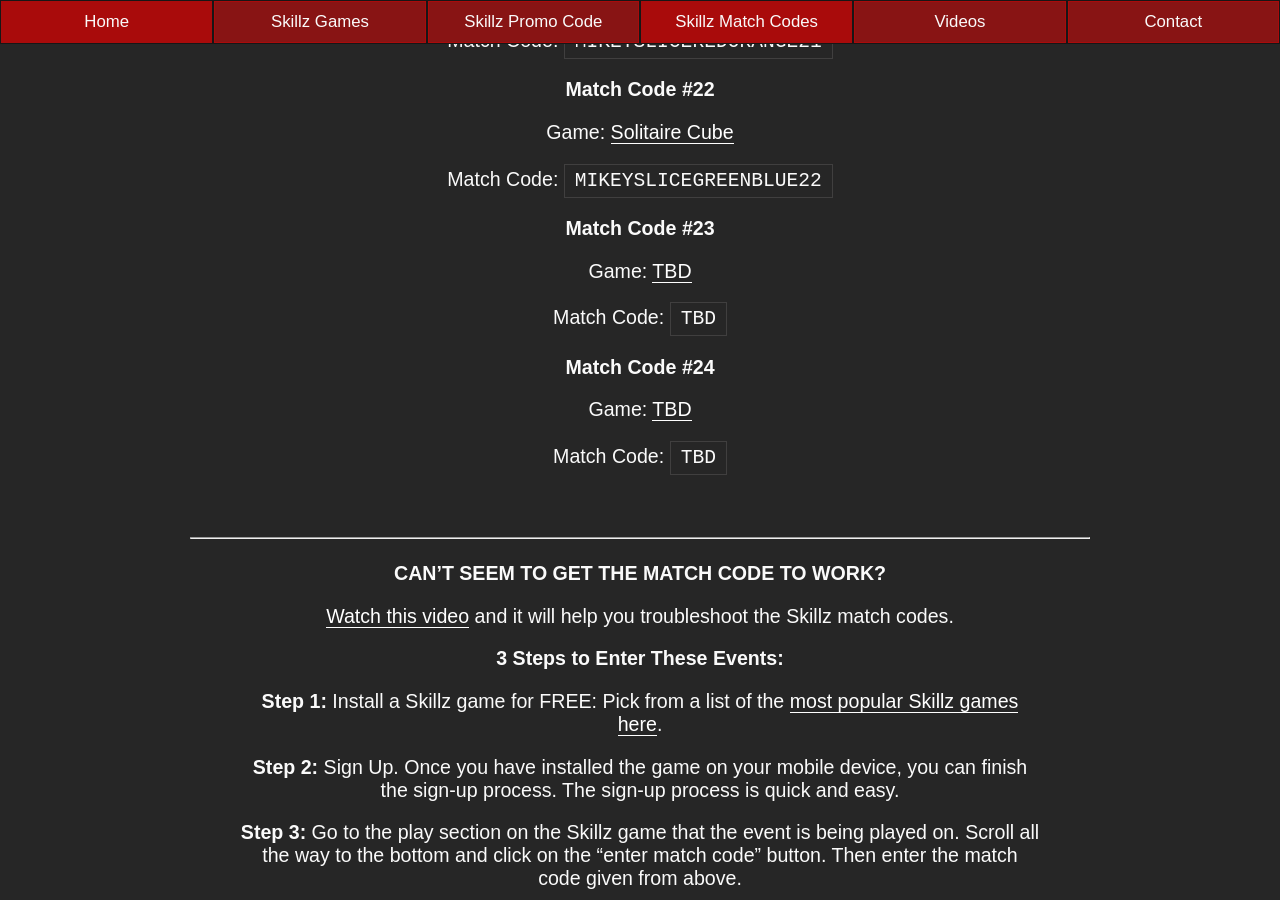
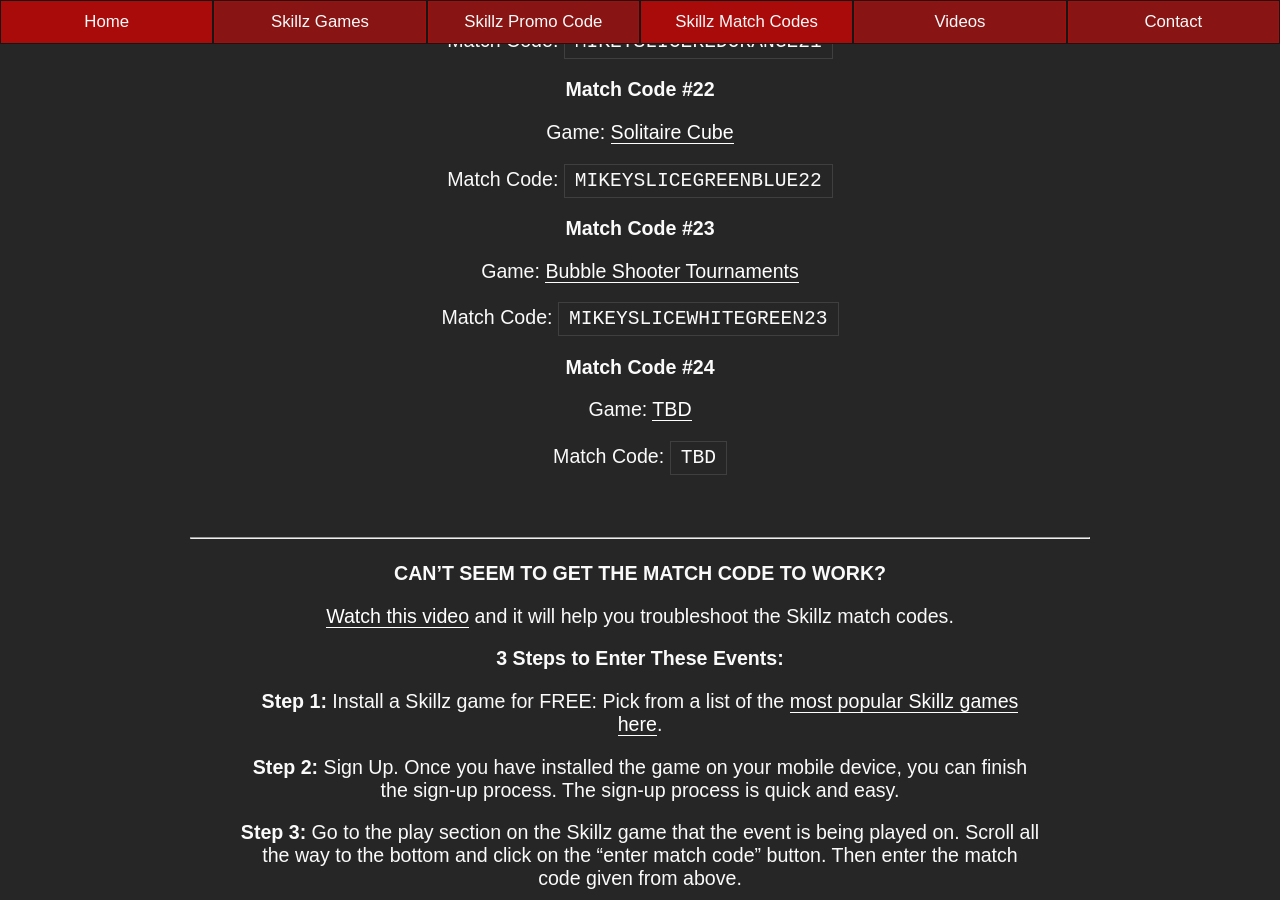
Before and after one commit to mikeyslice/esports-medium, a Jekyll site: the page built from skillz-match-codes.md, in a window 1280 px wide and 900 px high, scrolled down 6158 px. Built offline with Jekyll 4.4.1, drawn with Linux system fonts in a browser that asks for light colours.

Commit message:
Update Skillz Match Codes “skillz-match-codes”

```diff
--- a/_includes/pages/skillz-match-codes.html
+++ b/_includes/pages/skillz-match-codes.html
@@ -235,9 +235,9 @@
 
 <h3>Match Code #23</h3>
 
-<p>Game: <a href="/skillz-games/">TBD</a><p>
+<p>Game: <a href="/skillz-games/">Bubble Shooter Tournaments</a><p>
 
-<p>Match Code: <code>TBD</code><p>
+<p>Match Code: <code>MIKEYSLICEWHITEGREEN23</code><p>
 
 <h3>Match Code #24</h3>
 
```
